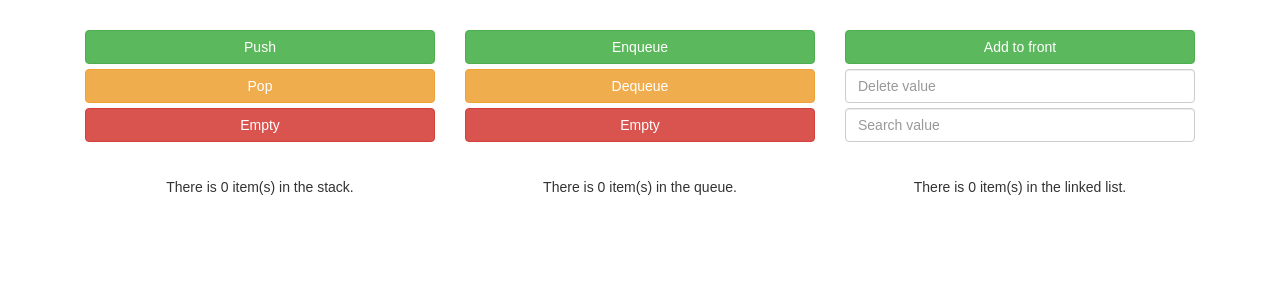
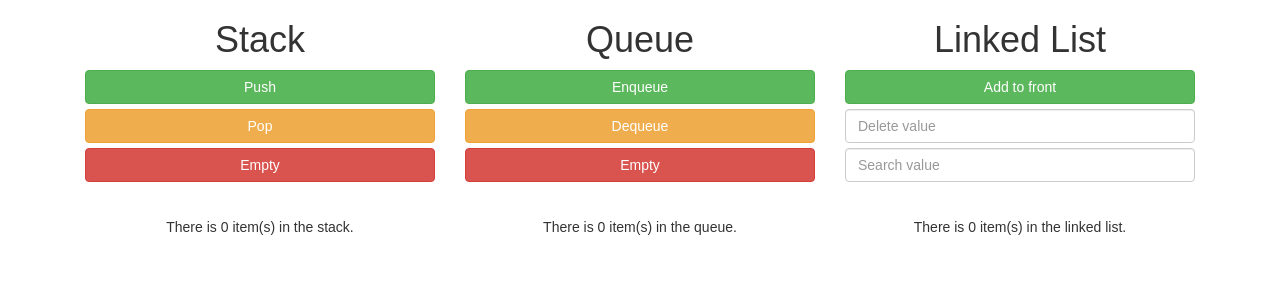
Before and after one commit to ximbong/data-structures-implementation, a React (Create React App) app: page / in a window 1280 px wide. Shown: the top 300 px of the page. Built offline with nearby package versions, Linux system fonts and the light colour scheme.

Commit message:
Add title for each component.

```diff
--- a/src/App.css
+++ b/src/App.css
@@ -1,5 +1,5 @@
 .col-space {
-  padding: 30px;
+  padding: 0 30px;
 }
 
 .buttonDiv {
--- a/src/components/LinkedListComponent/index.js
+++ b/src/components/LinkedListComponent/index.js
@@ -20,9 +20,21 @@ class LinkedListComponent extends Component {
     };
   }
 
-  handle = (e, action) => {
+  handleData = (e, action) => {
     this.setState({
       [`${action}Value`]: e.target.value
+    });
+  };
+
+  handleDelete = e => {
+    e.preventDefault();
+  };
+
+  handleSearch = (e, searchValue) => {
+    e.preventDefault();
+
+    this.setState({
+      searchResult: linkedlist.search(searchValue)
     });
   };
 
@@ -35,18 +47,6 @@ class LinkedListComponent extends Component {
   increaseCount = () => {
     this.setState({
       count: this.state.count + 1
-    });
-  };
-
-  handleDelete = e => {
-    e.preventDefault();
-  };
-
-  handleSearch = (e, searchValue) => {
-    e.preventDefault();
-
-    this.setState({
-      searchResult: linkedlist.search(searchValue)
     });
   };
 
@@ -72,6 +72,7 @@ class LinkedListComponent extends Component {
 
     return (
       <Col xs={4} className="text-center col-space">
+        <h1>Linked List</h1>
         <Row className="buttonDiv">
           <Button
             bsStyle="success"
@@ -93,7 +94,7 @@ class LinkedListComponent extends Component {
           >
             <FormControl
               type="text"
-              onChange={e => this.handle(e, "delete")}
+              onChange={e => this.handleData(e, "delete")}
               placeholder="Delete value"
               value={deleteValue}
             />
@@ -105,7 +106,7 @@ class LinkedListComponent extends Component {
           >
             <FormControl
               type="text"
-              onChange={e => this.handle(e, "search")}
+              onChange={e => this.handleData(e, "search")}
               placeholder="Search value"
               value={searchValue}
             />
--- a/src/components/QueueComponent/index.js
+++ b/src/components/QueueComponent/index.js
@@ -37,6 +37,7 @@ class QueueComponent extends Component {
 
     return (
       <Col xs={4} className="text-center col-space">
+        <h1>Queue</h1>
         <Row className="buttonDiv">
           <Button
             bsStyle="success"
--- a/src/components/StackComponent/index.js
+++ b/src/components/StackComponent/index.js
@@ -37,6 +37,7 @@ class StackComponent extends Component {
 
     return (
       <Col xs={4} className="text-center col-space">
+        <h1>Stack</h1>
         <Row className="buttonDiv">
           <Button
             bsStyle="success"
```
